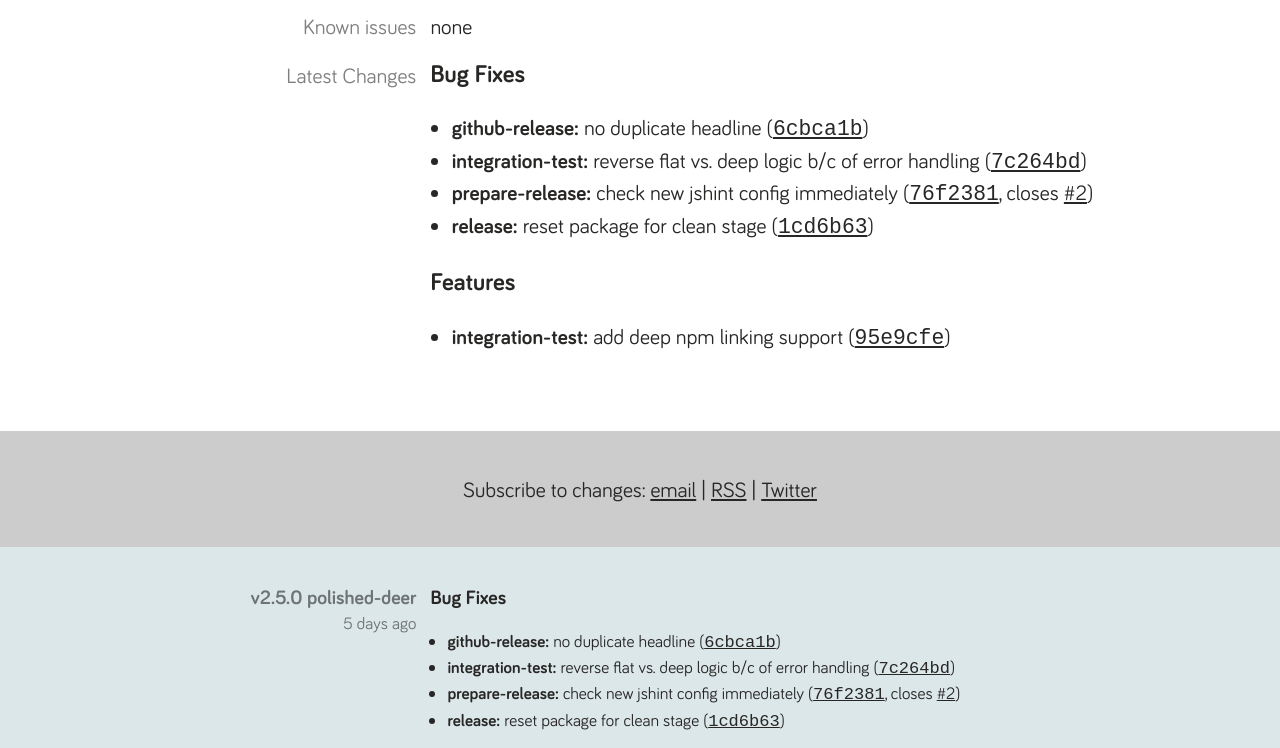
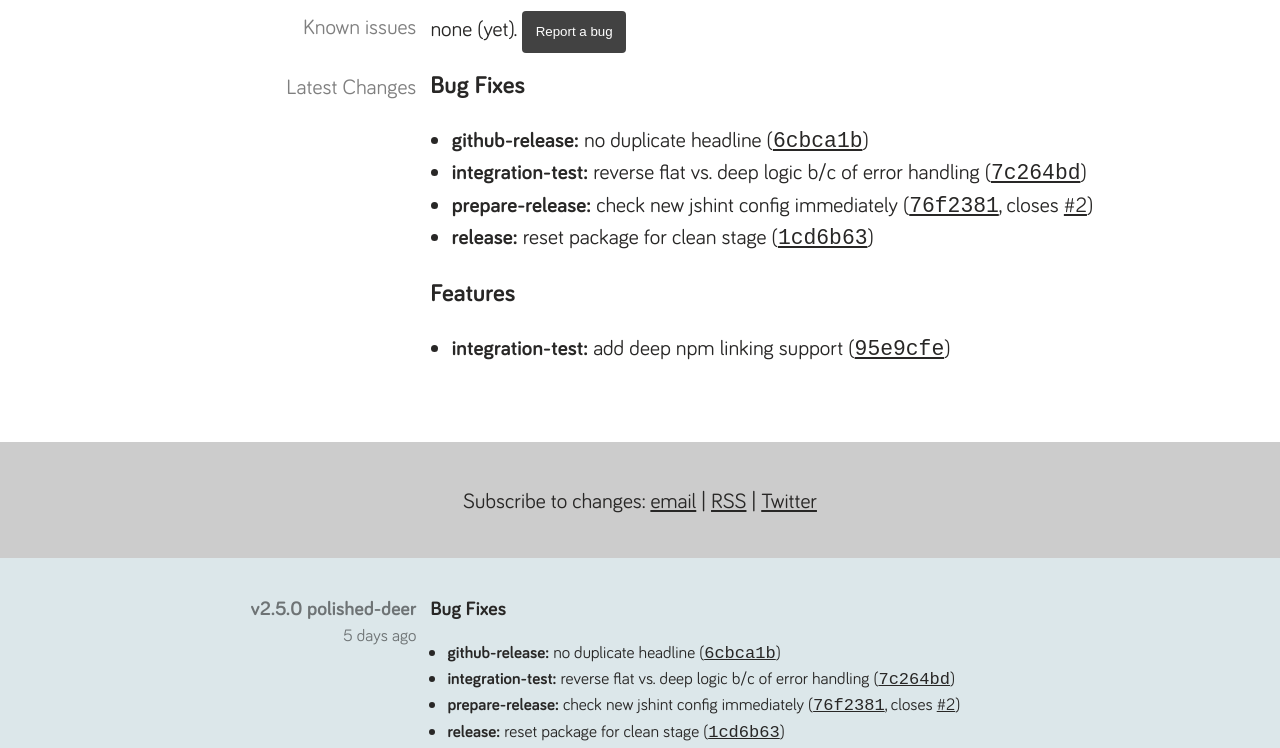
Before and after one commit to gr2m/status.hood.ie, a plain HTML site: page index.html in a window 1280 px wide. Shown: the part 139-887 px from the top of the page. Drawn offline with Linux system fonts and the light colour scheme.

Commit message:
feat: report a bug button"

```diff
--- a/assets/css/main.css
+++ b/assets/css/main.css
@@ -29,6 +29,13 @@ a:hover {
   text-decoration: none;
 }
 
+button {
+  padding: 1em;
+  border: 0;
+  background-color: #424242;
+  color: #fff;
+  border-radius: 4px;
+}
 
 table {
   width: 100%;
@@ -46,6 +53,10 @@ table {
 
   .version th {
     padding-top: 1.18em;
+  }
+  .issues small {
+    display: block;
+    font-size: .7em;
   }
   .changes th {
     padding-top: 0.2em;
--- a/index.html
+++ b/index.html
@@ -24,7 +24,10 @@
         </tr>
         <tr class="issues">
           <th>Known issues</th>
-          <td>none</td>
+          <td>
+            none (yet).
+            <button>Report a bug</button>
+          </td>
         </tr>
         <tr class="changes">
           <th>Latest Changes</th>
@@ -165,8 +168,5 @@
         </table>
     </div><!-- /.secondary -->
 
-
-    <script src="index.min.js"></script>
-
   </body>
 </html>
```
